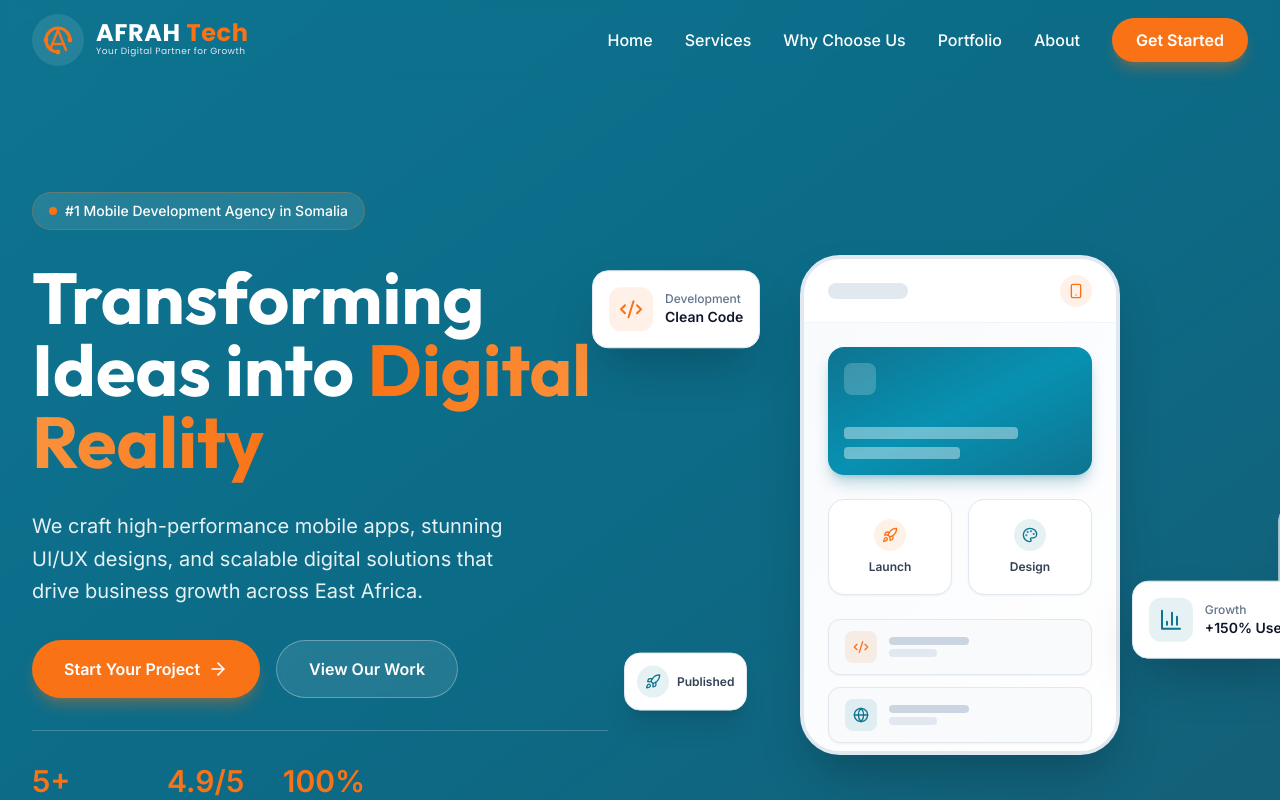
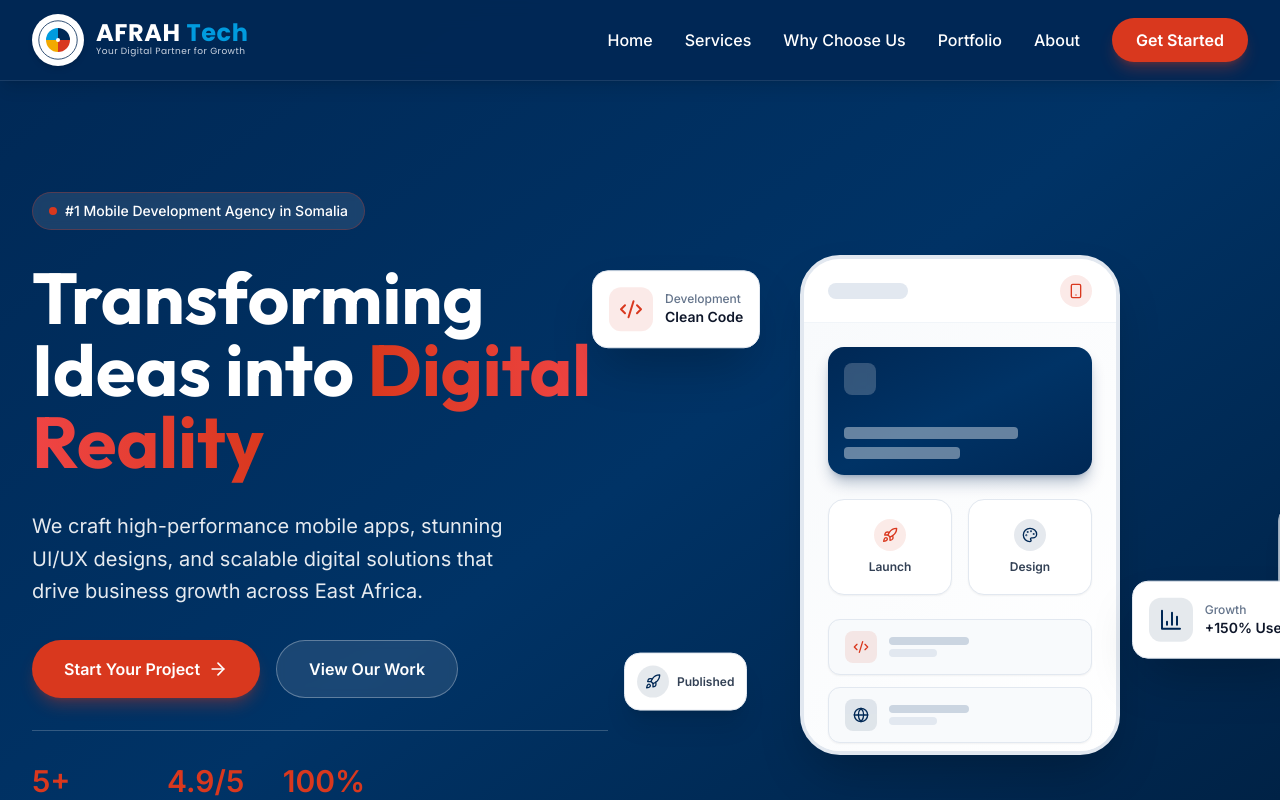
Before and after one commit to abdirahmanafrah67-code/AfrahTech, a React (Vite) app: page / in a window 1280 px wide. Shown: the top 800 px of the page. Built offline with nearby package versions, Linux system fonts and the light colour scheme.

Commit message:
Update branding to Navy/Red and fix logo

```diff
--- a/src/components/Hero.tsx
+++ b/src/components/Hero.tsx
@@ -2,7 +2,7 @@
 
 export default function Hero() {
     return (
-        <section id="home" className="relative pt-32 pb-20 lg:pt-48 lg:pb-32 overflow-hidden bg-gradient-to-br from-primary via-[#0c6b87] to-primary-dark">
+        <section id="home" className="relative pt-32 pb-20 lg:pt-48 lg:pb-32 overflow-hidden bg-gradient-to-br from-primary via-primary-light to-primary-dark">
             {/* Background Elements */}
             <div className="absolute top-0 right-0 -z-10 w-1/2 h-full bg-gradient-to-bl from-secondary/15 to-transparent opacity-70 blur-3xl"></div>
             <div className="absolute bottom-0 left-0 -z-10 w-1/2 h-full bg-gradient-to-tr from-secondary/15 to-transparent opacity-70 blur-3xl"></div>
--- a/src/components/Navbar.tsx
+++ b/src/components/Navbar.tsx
@@ -3,17 +3,32 @@
 
 const Logo = () => (
     <svg width="40" height="40" viewBox="0 0 100 100" fill="none" xmlns="http://www.w3.org/2000/svg">
-        {/* Outer Circle Segments (Orange) */}
-        <path d="M20 50 A 30 30 0 0 1 80 50" stroke="#f97316" strokeWidth="8" strokeLinecap="round" />
-        <path d="M20 50 A 30 30 0 0 0 50 80" stroke="#f97316" strokeWidth="8" strokeLinecap="round" />
+        {/* Modern Abstract Logo based on Afrah Tech branding */}
+        <defs>
+            <linearGradient id="logoGradient" x1="0%" y1="0%" x2="100%" y2="100%">
+                <stop offset="0%" style={{ stopColor: '#002855', stopOpacity: 1 }} />
+                <stop offset="100%" style={{ stopColor: '#001f40', stopOpacity: 1 }} />
+            </linearGradient>
+        </defs>
 
-        {/* Inner 'A' shape (White) */}
-        <path d="M50 25 L30 75 M50 25 L70 75 M35 60 L65 60" stroke="#f97316" strokeWidth="6" strokeLinecap="round" strokeLinejoin="round" />
+        {/* Main Circle/Background */}
+        <circle cx="50" cy="50" r="48" fill="white" stroke="#002855" strokeWidth="2" />
 
-        {/* Tech Dots (Orange) */}
-        <circle cx="20" cy="50" r="6" fill="#f97316" />
-        <circle cx="80" cy="50" r="6" fill="#f97316" />
-        <circle cx="50" cy="80" r="6" fill="#f97316" />
+        {/* Abstract Shapes representing the multi-colored icon */}
+        {/* Navy Part */}
+        <path d="M 50 20 A 30 30 0 0 1 80 50 L 50 50 Z" fill="#002855" />
+
+        {/* Red Part */}
+        <path d="M 80 50 A 30 30 0 0 1 50 80 L 50 50 Z" fill="#D9381E" />
+
+        {/* Yellow Part */}
+        <path d="M 50 80 A 30 30 0 0 1 20 50 L 50 50 Z" fill="#F2A900" />
+
+        {/* Light Blue Part */}
+        <path d="M 20 50 A 30 30 0 0 1 50 20 L 50 50 Z" fill="#009BDE" />
+
+        {/* Center Dot */}
+        <circle cx="50" cy="50" r="5" fill="white" />
     </svg>
 );
 
@@ -21,16 +36,16 @@
     const [isOpen, setIsOpen] = useState(false);
 
     return (
-        <nav className="fixed w-full z-50 backdrop-blur-sm transition-all duration-300">
+        <nav className="fixed w-full z-50 bg-primary/95 backdrop-blur-md border-b border-white/10 transition-all duration-300 shadow-lg">
             <div className="max-w-7xl mx-auto px-4 sm:px-6 lg:px-8">
                 <div className="flex justify-between h-20 items-center">
                     <div className="flex-shrink-0 flex items-center gap-3 cursor-pointer" onClick={() => window.scrollTo(0, 0)}>
-                        <div className="bg-white/10 p-1.5 rounded-full backdrop-blur-sm">
+                        <div className="bg-white p-1.5 rounded-full shadow-md">
                             <Logo />
                         </div>
                         <div className="flex flex-col">
-                            <span className="font-logo font-bold text-2xl text-white leading-none tracking-wide">AFRAH <span className="text-secondary">Tech</span></span>
-                            <span className="text-[9px] text-slate-200 tracking-wider font-logo">Your Digital Partner for Growth</span>
+                            <span className="font-logo font-bold text-2xl text-white leading-none tracking-wide">AFRAH <span className="text-accent">Tech</span></span>
+                            <span className="text-[9px] text-slate-300 tracking-wider font-logo">Your Digital Partner for Growth</span>
                         </div>
                     </div>
 
--- a/src/index.css
+++ b/src/index.css
@@ -8,7 +8,7 @@
   }
 
   body {
-    @apply bg-slate-900 text-slate-900 font-sans antialiased;
+    @apply bg-slate-50 text-slate-900 font-sans antialiased;
   }
 
   h1,
--- a/tailwind.config.js
+++ b/tailwind.config.js
@@ -8,16 +8,17 @@
         extend: {
             colors: {
                 primary: {
-                    DEFAULT: '#0e7490', // Cyan 700 (Dark Cyan)
-                    light: '#0891b2',   // Cyan 600
-                    dark: '#155e75',    // Cyan 800
+                    DEFAULT: '#002855', // Navy Blue
+                    light: '#003366',   // Lighter Navy
+                    dark: '#001f40',    // Darker Navy
                 },
                 secondary: {
-                    DEFAULT: '#f97316', // Orange 500
-                    light: '#fb923c',   // Orange 400
+                    DEFAULT: '#D9381E', // Red
+                    light: '#ef4444',   // Lighter Red
                 },
                 accent: {
-                    DEFAULT: '#ffffff',
+                    DEFAULT: '#009BDE', // Light Blue (Tech)
+                    yellow: '#F2A900',  // Gold/Yellow
                 }
             },
             fontFamily: {
```
Also changed, not shown: public/logo.svg.
